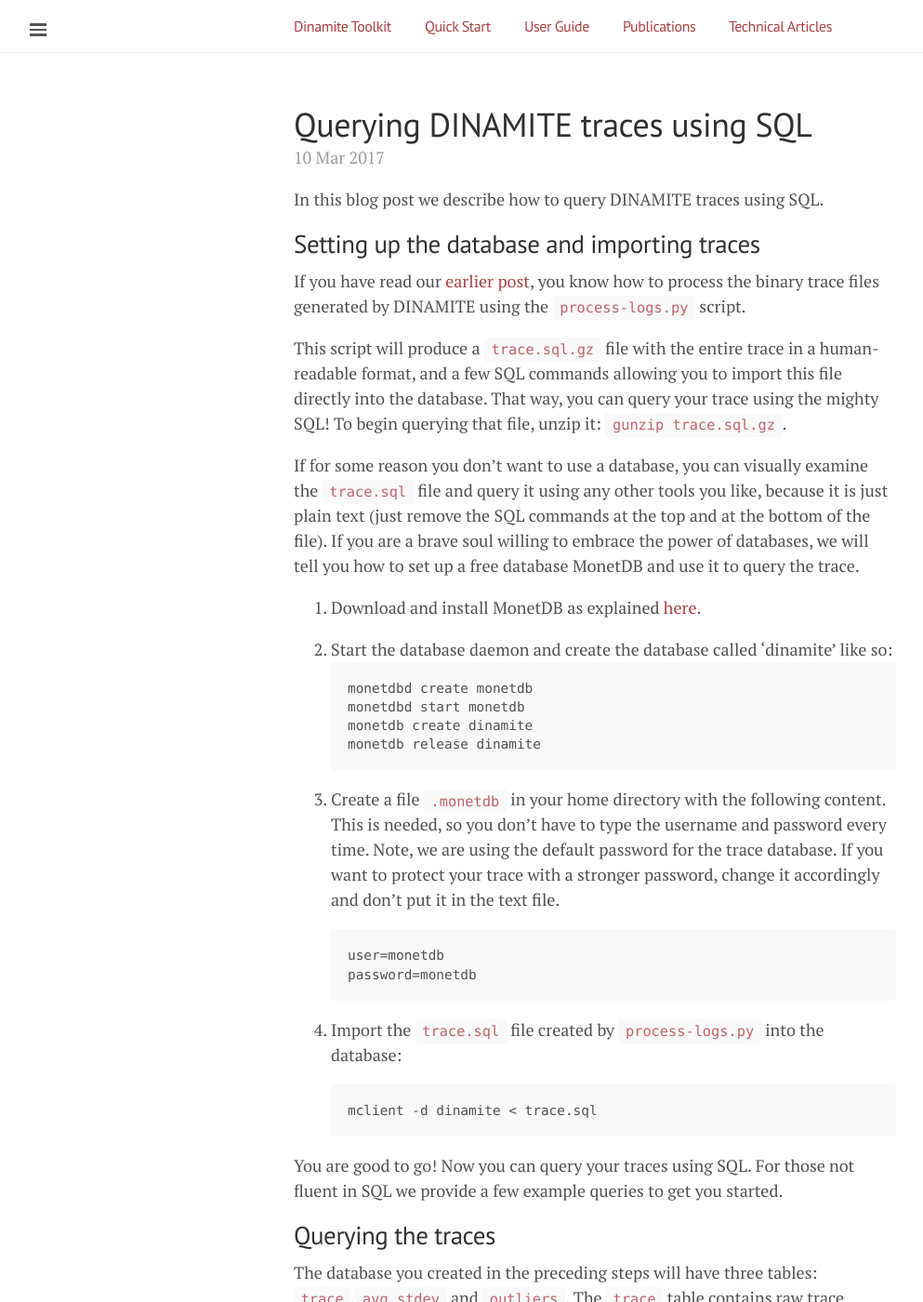
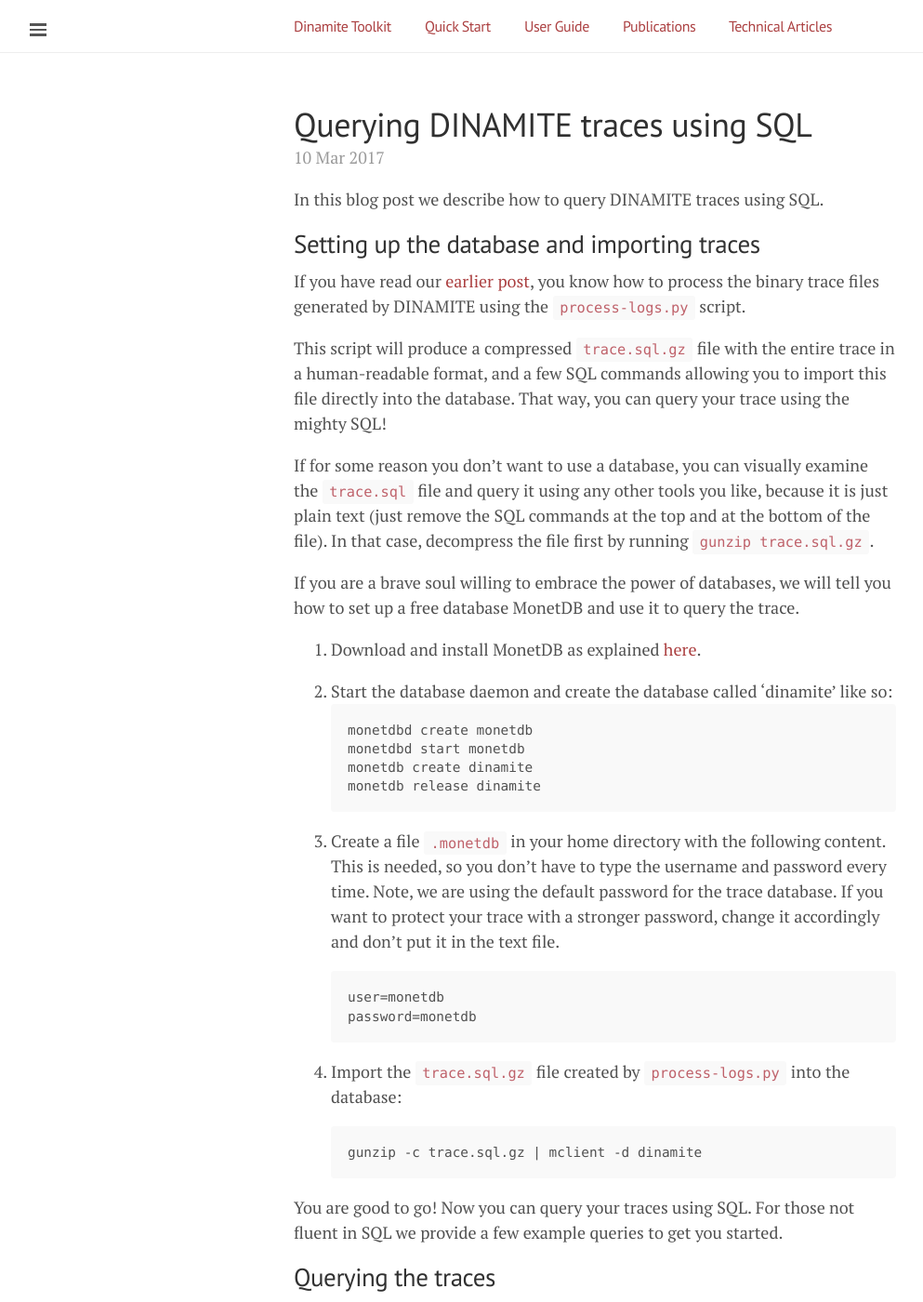
Before and after one commit to dinamite-toolkit/dinamite-toolkit.github.io, a Jekyll site: the page built from _posts/2017-03-10-querying-dinamite-traces.md, in a window 1280 px wide and 1400 px high. Shown: the whole window at 93% size, without its empty margins (0-993 px from the left). Built offline with Jekyll 4.4.1, drawn with Linux system fonts in a browser that asks for light colours.

Commit message:
Update the text to address compressed sql files

````diff
--- a/_posts/2017-03-10-querying-dinamite-traces.md
+++ b/_posts/2017-03-10-querying-dinamite-traces.md
@@ -14,17 +14,19 @@
 you know how to process the binary trace files generated by DINAMITE
 using the `process-logs.py` script.
 
-This script will produce a `trace.sql.gz` file with the entire trace in a
-human-readable format, and a few SQL commands allowing you to import
-this file directly into the database. That way, you can query your
-trace using the mighty SQL! To begin querying that file, unzip it: `gunzip trace.sql.gz`.
+This script will produce a compressed `trace.sql.gz` file with the entire trace
+in a human-readable format, and a few SQL commands allowing you to import this
+file directly into the database. That way, you can query your trace using the
+mighty SQL!
 
-If for some reason you don't want to use a database, you can visually
-examine the `trace.sql` file and query it using any other tools you
-like, because it is just plain text (just remove the SQL commands at
-the top and at the bottom of the file). If you are a brave soul
-willing to embrace the power of databases, we will tell you how to set
-up a free database MonetDB and use it to query the trace.
+If for some reason you don't want to use a database, you can visually examine
+the `trace.sql` file and query it using any other tools you like, because it is
+just plain text (just remove the SQL commands at the top and at the bottom of
+the file). In that case, decompress the file first by running `gunzip
+trace.sql.gz`.
+
+If you are a brave soul willing to embrace the power of databases, we will tell
+you how to set up a free database MonetDB and use it to query the trace.
 
 1. Download and install MonetDB as explained [here](https://www.monetdb.org/Downloads).
 
@@ -47,10 +49,10 @@
    password=monetdb
    ```
 
-4. Import the `trace.sql` file created by `process-logs.py` into the database:
+4. Import the `trace.sql.gz` file created by `process-logs.py` into the database:
 
    ```
-   mclient -d dinamite < trace.sql
+   gunzip -c trace.sql.gz | mclient -d dinamite
    ```
 
 You are good to go! Now you can query your traces using SQL. For those
````
